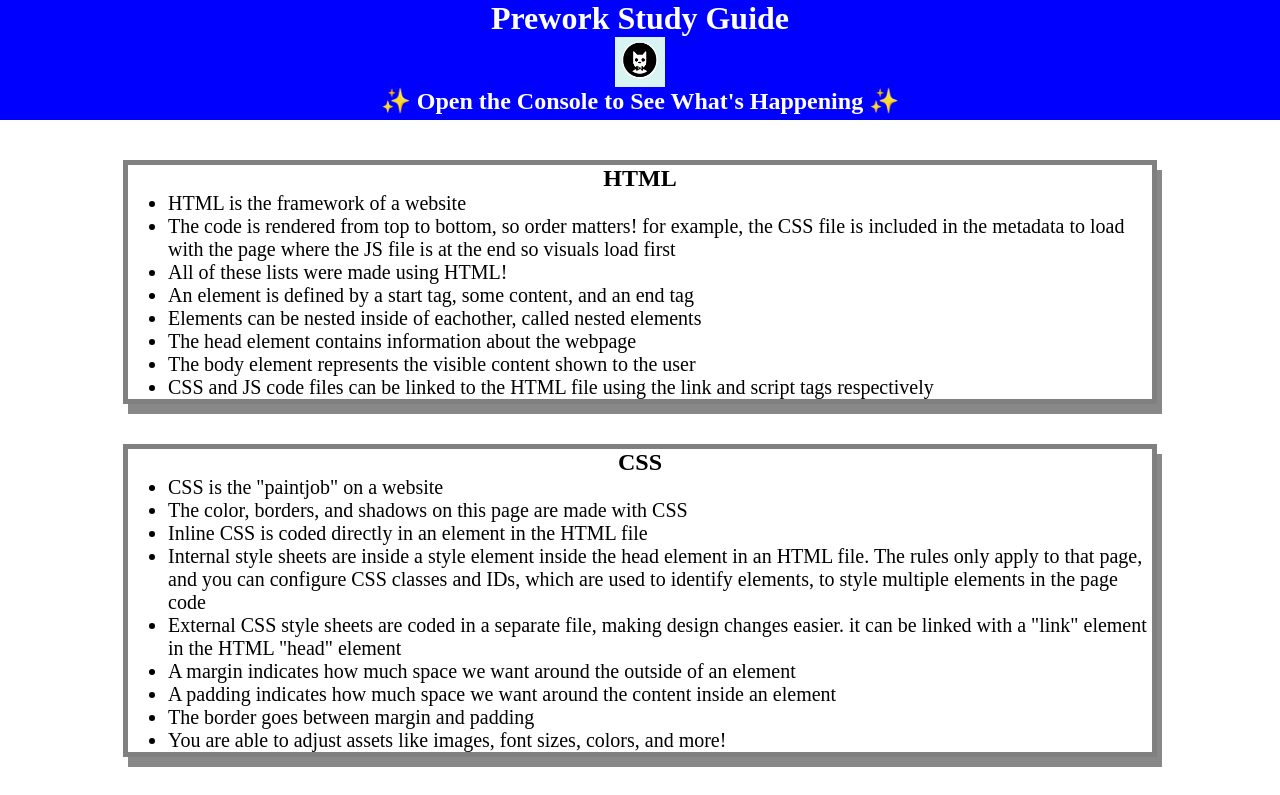
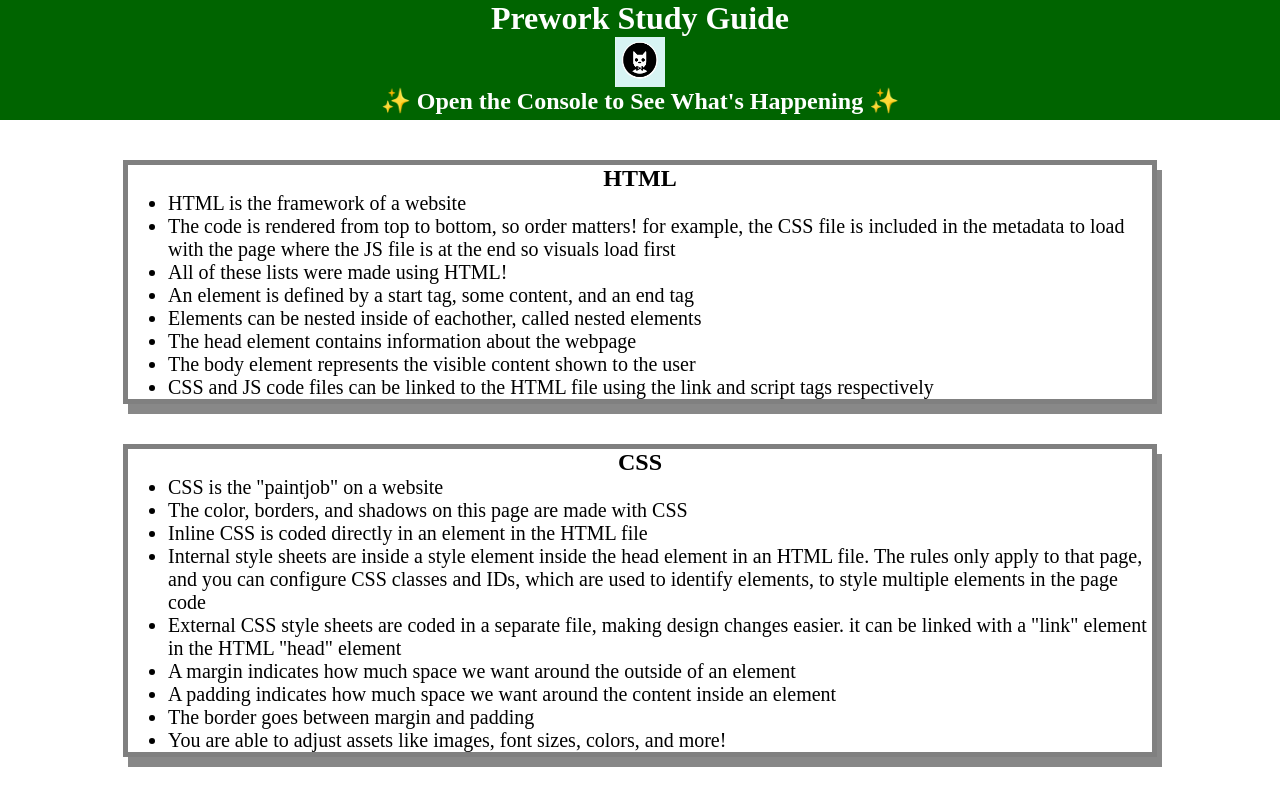
Before and after one commit to g-barrett/Study-Guide, a plain HTML site: page prework-study-guide/index.html in a window 1280 px wide. Shown: the top 795 px of the page. Drawn offline with Linux system fonts and the light colour scheme.

Commit message:
changed colors

```diff
--- a/prework-study-guide/assets/style.css
+++ b/prework-study-guide/assets/style.css
@@ -6,7 +6,7 @@ header,
 footer {
     width: 100%;
     height: 120px;
-    background-color: blue;
+    background-color: darkgreen;
     color: white;
 }
 h1,
```
